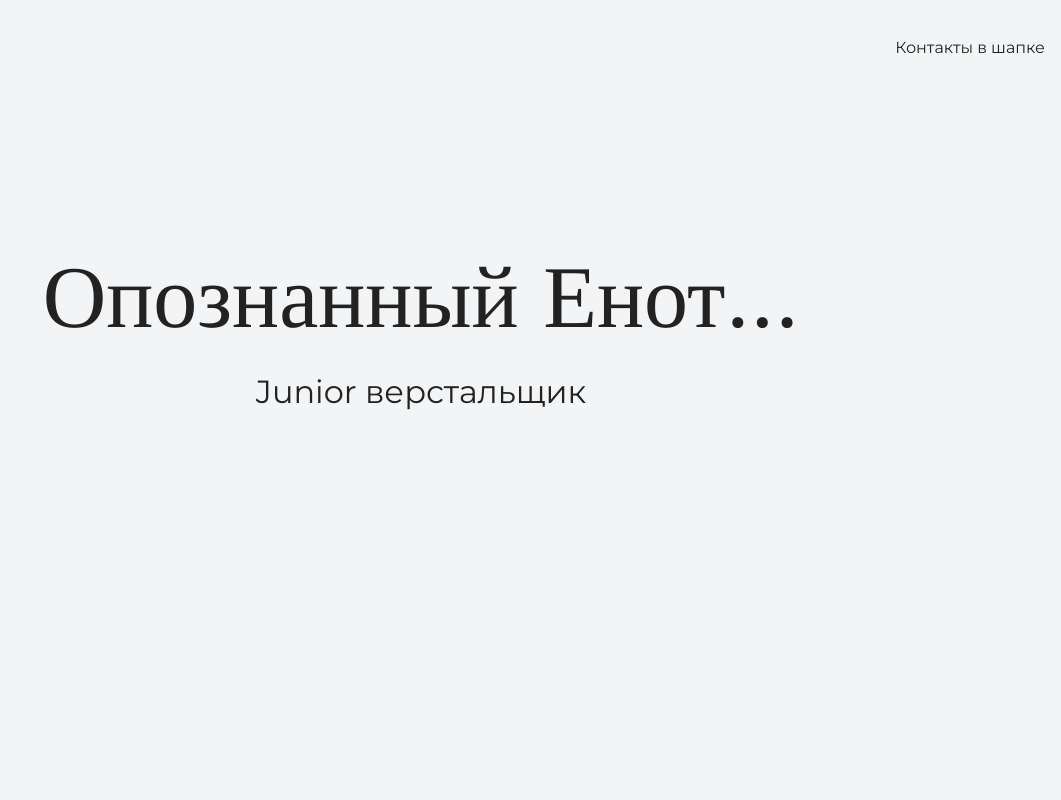
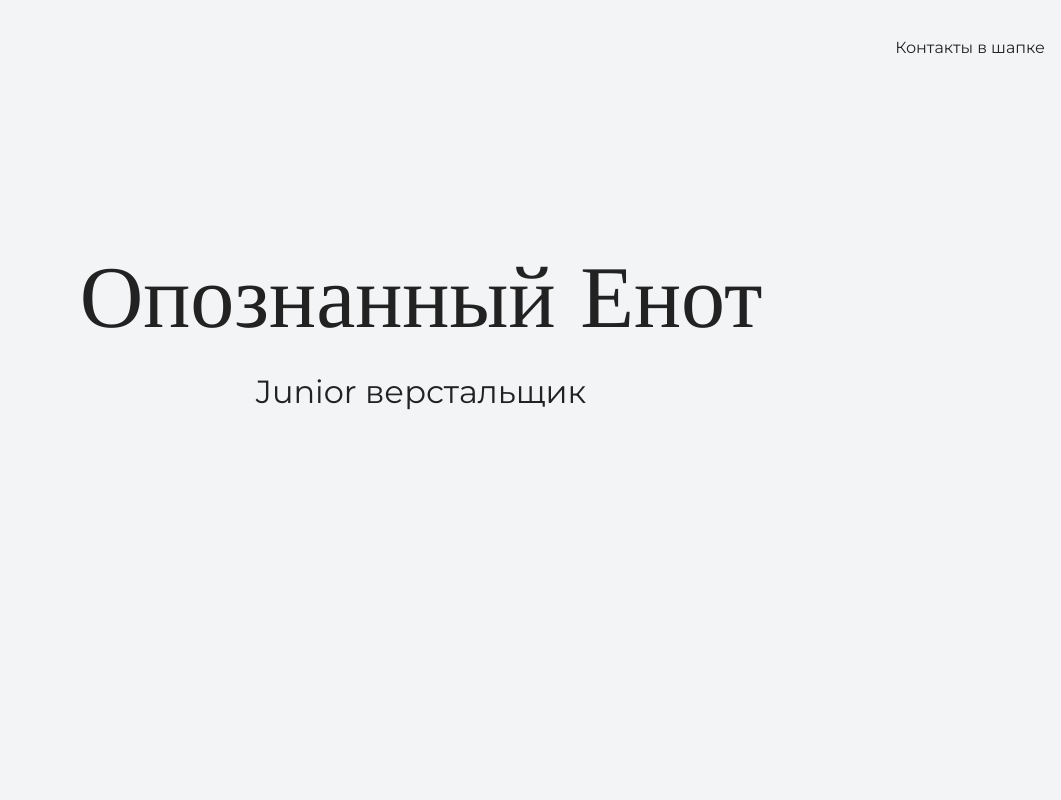
Before and after one commit to RIChernov2/portfolioTest, a plain HTML site: page index.html in a window 1280 px wide. Shown: the top 800 px of the page, without its empty margins (219-1280 px from the left). Drawn offline with nearby package versions, Linux system fonts and the light colour scheme.

Commit message:
удалил

```diff
--- a/index.html
+++ b/index.html
@@ -16,7 +16,7 @@
 
     <section class="hero-image">
       <div class="container">
-        <h1 class="heading">Опознанный Енот...</h1>
+        <h1 class="heading">Опознанный Енот</h1>
         <p>Junior верстальщик</p>
       </div>
     </section>
```
